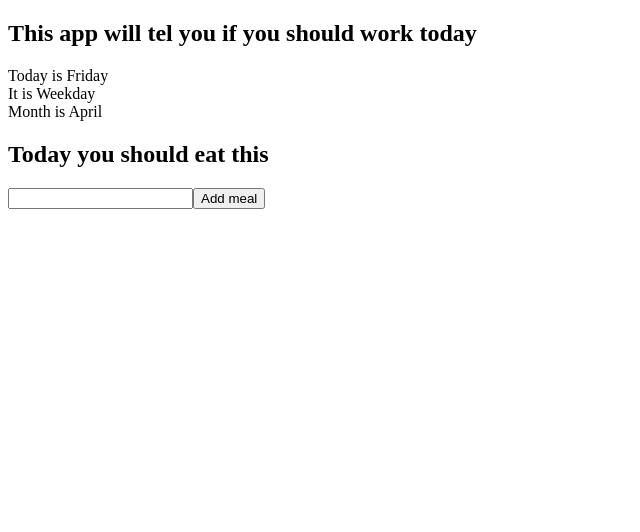
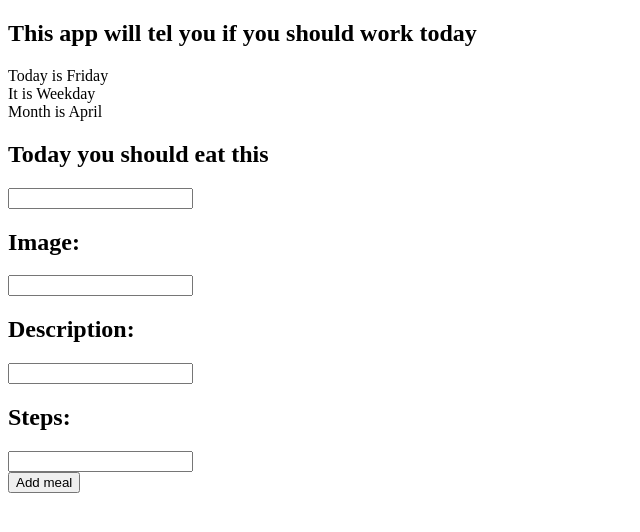
Before and after one commit to GroceriStar/react-only-13, a React (Create React App) app: page / in a window 1280 px wide. Shown: the top 532 px of the page, without its empty margins (0-640 px from the left). Built offline with nearby package versions, Linux system fonts and the light colour scheme.

Commit message:
Stuck with error #14 #1

```diff
--- a/src/components/MealPlan.js
+++ b/src/components/MealPlan.js
@@ -1,27 +1,80 @@
 import React, { Component } from 'react';
 import _ from 'lodash';
 class MealPlan extends Component {
-  state = {
+  constructor(props) {
+    super(props)
+  this.state = {
     meal: '',
-    meals: []
+    img:'',
+    desc:'',
+    step:'',
+    meals: [],
+    descs: [],
+    steps: [],
+    imgs: []
+  }};
+renderMeals() {
+    return _.map(
+
+    this.state.descs,desc=><li >{desc}</li>
+
+    )
   };
-renderMeals() {
-    return _.map(this.state.meals, meal => <li>{meal}</li>);
-  }
-  renderState(event){
-    this.setState({meal: event.target.value})
-  }
+  renderMeal(e){
+    this.setState({meal:  e.target.value})
+  };
+  renderImg(e){
+    this.setState({img: e.target.value})
+  };
+  renderDesc(e){
+    this.setState({desc:  e.target.value})
+  };
+  renderStep({e}){
+    this.setState({step:  e.target.value})
+  };
 render() {
+
+  const onSubmit=e=>{ this.setState({meals: [...this.state.meals, this.state.meal.value],
+                                    imgs: [...this.state.imgs, this.state.img.value],
+                                    descs: [...this.state.descs, this.state.desc.value],
+                                    steps: [...this.state.steps, this.state.step.value]
+                                  })
+                      };
     return(
       <div>
+      <form >
         <h2>Today you should eat this</h2>
+
         <input
-          value={this.state.value}
-          onChange={this.renderState.bind(this)}
+          onChange={e => this.setState({meal: e.target.value})}
+          value={this.state.meal}
+          type="text"
+          required
+        />
+          <h2>Image: </h2>
+        <input
+          value={this.state.img}
+          onChange={e => this.setState({img: e.target.value})}
           type="text"
         />
+        <h2>Description: </h2>
+        <input
+          onChange={e => this.setState({desc: e.target.value})}
+          value={this.state.desc}
+          type="text"
+          required
+        />
+        <h2>Steps: </h2>
+        <input
+          onChange={e => this.setState({step: e.target.value})}
+          value={this.state.step}
+          type="text"
+          required
+        />
+        </form>
+
         <button
-          onClick={() => this.setState({meals: [...this.state.meals, this.state.meal]})}>
+      onClick={e=>onSubmit(e)}>
           Add meal</button>
         <ul>
           {this.renderMeals()}
```
